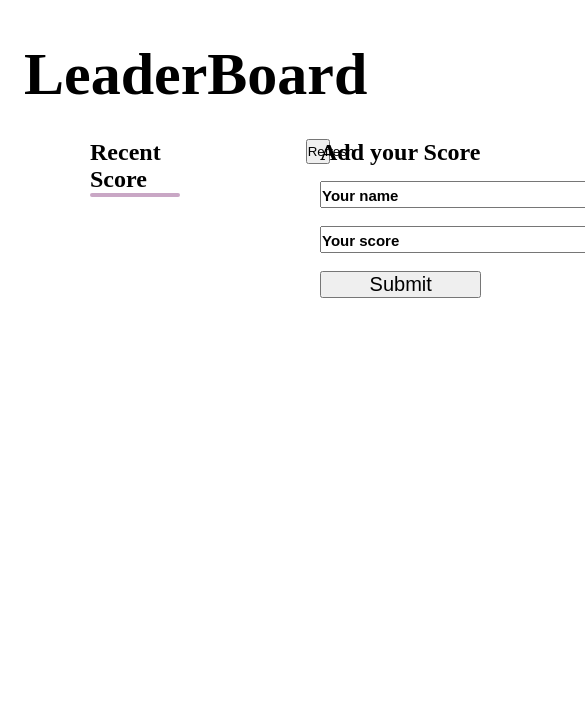
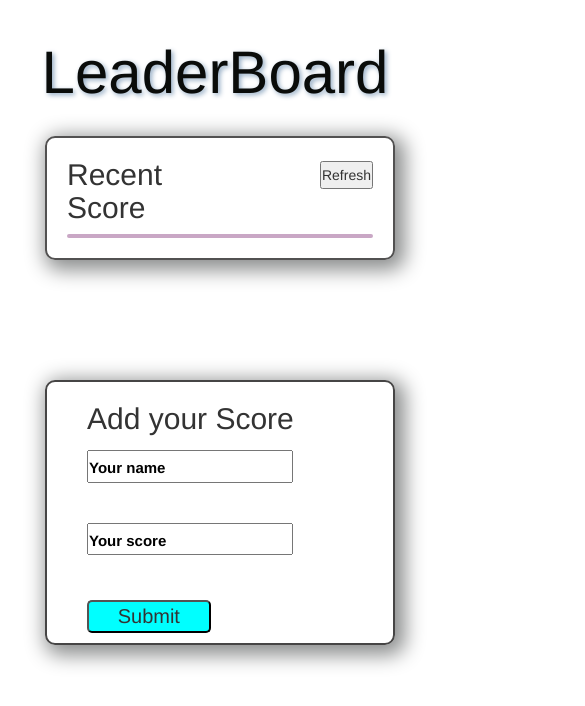
Before and after one commit to AleWaweru/LeaderBoard, a website built with webpack: page src/index.html in a window 390 px wide. Shown: the whole page, 585 px wide, since content can reach past the window. Built offline with nearby package versions, Linux system fonts and the light colour scheme; no server answers.

Commit message:
added styling to the project

```diff
--- a/src/index.html
+++ b/src/index.html
@@ -6,6 +6,9 @@
     <meta name="viewport" content="width=device-width, initial-scale=1.0">
     <title>LeaderBoard</title>
     <link rel="stylesheet" href="style.css">
+    <link rel="stylesheet" href="https://maxcdn.bootstrapcdn.com/bootstrap/3.4.1/css/bootstrap.min.css">
+    <script src="https://ajax.googleapis.com/ajax/libs/jquery/3.6.4/jquery.min.js"></script>
+    <script src="https://maxcdn.bootstrapcdn.com/bootstrap/3.4.1/js/bootstrap.min.js"></script>
 </head>
 <body>
 
--- a/src/style.css
+++ b/src/style.css
@@ -13,18 +13,30 @@
   font-size: 60px;
   margin-top: 40px;
   margin-bottom: 30px;
-  margin-left: 24px;
+  margin-left: 90px;
+  font-weight: 400;
+  color: #0a0c0a;
+  text-shadow: 2px 2px 5px rgb(144, 169, 194);
 }
 
 .main-content {
   display: flex;
-  gap: 5rem;
+  gap: 4rem;
   margin-left: 90px;
+  width: 100%;
+}
+
+.display-all {
+  border: 2px solid rgb(82, 81, 81);
+  padding-left: 2rem;
+  padding-right: 2rem;
+  padding-bottom: 2rem;
+  border-radius: 10px;
+  box-shadow: 5px 5px 20px 5px rgb(139, 141, 141);
 }
 
 .display {
   display: flex;
-  width: 65%;
 }
 
 .display h2 {
@@ -32,9 +44,25 @@
 }
 
 #reflesh {
-  margin-left: 145px;
-  height: 25px;
-  width: 25%;
+  margin-left: 300px;
+  margin-top: 23px;
+  height: 28px;
+  width: 20%;
+  transition-duration: 0.4s;
+}
+
+#reflesh:hover {
+  background-color: rgb(212, 212, 208);
+  color: rgb(36, 35, 35);
+  border-radius: 6px;
+}
+
+.addScore {
+  border: 2px solid rgb(70, 69, 69);
+  padding-left: 4rem;
+  width: 30%;
+  border-radius: 10px;
+  box-shadow: 5px 5px 20px 5px rgb(139, 141, 141);
 }
 
 .addScore h2 {
@@ -55,9 +83,7 @@ table {
   max-height: 300px;
   overflow-y: auto;
   overflow-x: hidden;
-  width: 60%;
-
-  /* background-color: #dfd6de; */
+  width: 100%;
 }
 
 li {
@@ -66,18 +92,21 @@ li {
   overflow-y: scroll;
 }
 
-.display-all {
-  flex-direction: column;
-  width: 50%;
-}
-
 .submit-btn {
   width: 60%;
   font-size: 20px;
+  background-color: aqua;
+  border-radius: 5px;
+}
+
+.submit-btn:hover {
+  background-color: #40aac5;
 }
 
 #form input {
   font-size: 20px;
+  margin-bottom: 2rem;
+  gap: 1rem;
 }
 
 #form input::placeholder {
@@ -89,3 +118,60 @@ li {
 .odd {
   background-color: #c4bebe;
 }
+
+@media only screen and (max-width: 768px) {
+  .main {
+    display: flex;
+    flex-wrap: wrap;
+    justify-content: center;
+  }
+
+  .main-content {
+    flex: 1 0 100%;
+    max-width: 100%;
+    flex-direction: column;
+    padding-right: 4rem;
+  }
+
+  .display-all,
+  .addScore {
+    width: 100%;
+    margin-right: 10rem;
+    margin-bottom: 5rem;
+  }
+
+  .addScore {
+    margin-top: 30px;
+  }
+
+  #name,
+  #score {
+    width: 100%;
+    margin-bottom: 15px;
+  }
+
+  #submit-btn {
+    margin-top: 5px;
+    margin-bottom: 10px;
+  }
+
+  .display-items {
+    padding-left: 0;
+  }
+
+  #reflesh {
+    margin-left: 10rem;
+  }
+
+  #form {
+    padding-right: 10rem;
+  }
+
+  #form input {
+    gap: 5px;
+  }
+
+  .main h1 {
+    margin-right: 5rem;
+  }
+}
```
